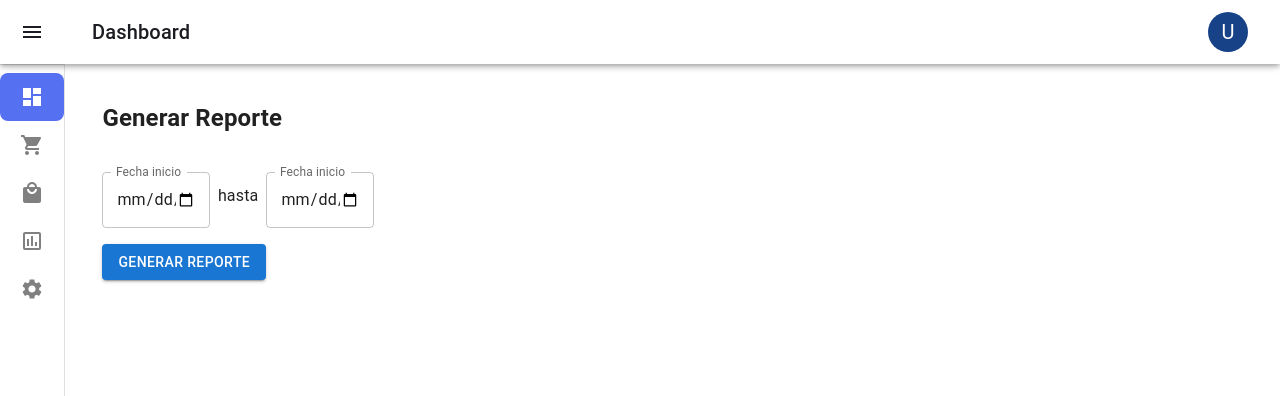
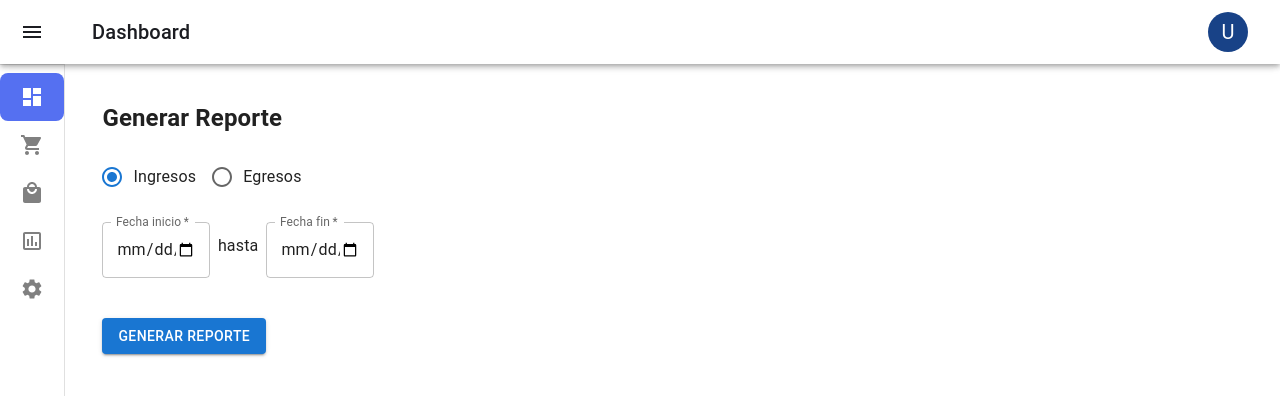
Before and after one commit to jpierre09/SIBI_front, a React (Vite) app: page /report in a window 1280 px wide. Shown: the top 396 px of the page. Built offline with nearby package versions, Linux system fonts and the light colour scheme.

Commit message:
Validate Generar reporte to mandatory dates

```diff
--- a/src/components/Reports/Reports.jsx
+++ b/src/components/Reports/Reports.jsx
@@ -1,41 +1,77 @@
-import React, { useState } from 'react';
-import { Button, Box, TextField, Typography } from '@mui/material';
+import React, { useState, useEffect } from 'react';
+import { Button, Box, TextField, Typography, RadioGroup, FormControlLabel, Radio, FormControl } from '@mui/material';
 
 const Reports = () => {
-    const [selectedDate, setSelectedDate] = useState('');
+    const [startDate, setStartDate] = useState('');
+    const [endDate, setEndDate] = useState('');
+    const [reportType, setReportType] = useState('ingreso');
+    const [validDateRange, setValidDateRange] = useState(true);
+
+    useEffect(() => {
+        if (startDate && endDate) {
+            const start = new Date(startDate);
+            const end = new Date(endDate);
+            const diffTime = Math.abs(end - start);
+            const diffDays = Math.ceil(diffTime / (1000 * 60 * 60 * 24));
+            if (diffDays > 30) {
+                setValidDateRange(false);
+            } else {
+                setValidDateRange(true);
+            }
+        }
+    }, [startDate, endDate]);
 
     const handleGenerateReport = () => {
-        console.log('Generar reporte para la fecha:', selectedDate);
+        if (!startDate || !endDate) {
+            alert('Ambas fechas son obligatorias.');
+            return;
+        }
+
+        if (validDateRange) {
+            console.log(`Generar reporte de tipo ${reportType} desde ${startDate} hasta ${endDate}`);
+        } else {
+            alert('El rango de fechas no puede ser mayor a un mes.');
+        }
     };
 
     return (
         <Box display="flex" flexDirection="column" alignItems="center">
+            <Box sx={{ width: '100%', justifyContent: 'flex-start', marginBottom: '8px' }}>
+                <FormControl component="fieldset">
+                    <RadioGroup row value={reportType} onChange={(e) => setReportType(e.target.value)}>
+                        <FormControlLabel value="ingreso" control={<Radio />} label="Ingresos" />
+                        <FormControlLabel value="egreso" control={<Radio />} label="Egresos" />
+                    </RadioGroup>
+                </FormControl>
+            </Box>
+
             <Box display="flex" alignItems="center" sx={{ width: '100%', justifyContent: 'flex-start' }}>
                 <TextField
+                    required
                     fullWidth
                     margin="normal"
                     variant="outlined"
                     label="Fecha inicio"
                     type="date"
-                    value={selectedDate}
-                    onChange={(e) => setSelectedDate(e.target.value)}
+                    value={startDate}
+                    onChange={(e) => setStartDate(e.target.value)}
                     InputLabelProps={{
                         shrink: true,
                     }}
                     sx={{ width: 'calc(10%)' }}
                 />
-                <Typography variant="body1" sx={{ margin:'0 8px'}}>
+                <Typography variant="body1" sx={{ margin: '0 8px' }}>
                     hasta
                 </Typography>
-
                 <TextField
+                    required
                     fullWidth
                     margin="normal"
                     variant="outlined"
-                    label="Fecha inicio"
+                    label="Fecha fin"
                     type="date"
-                    value={selectedDate}
-                    onChange={(e) => setSelectedDate(e.target.value)}
+                    value={endDate}
+                    onChange={(e) => setEndDate(e.target.value)}
                     InputLabelProps={{
                         shrink: true,
                     }}
@@ -43,13 +79,13 @@ const Reports = () => {
                 />
             </Box>
 
-
             <Box display="flex" justifyContent="flex-start" width="100%">
                 <Button
                     variant="contained"
                     color="primary"
                     onClick={handleGenerateReport}
-                    sx={{ mt: 1 }}
+                    disabled={!validDateRange}
+                    sx={{ mt: 4 }}
                 >
                     Generar reporte
                 </Button>
```
